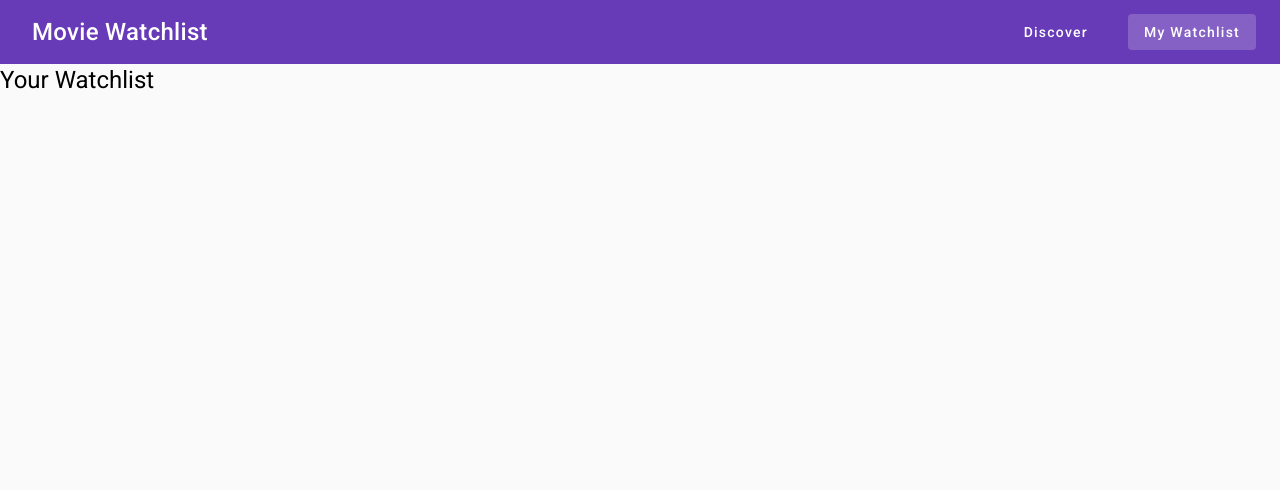
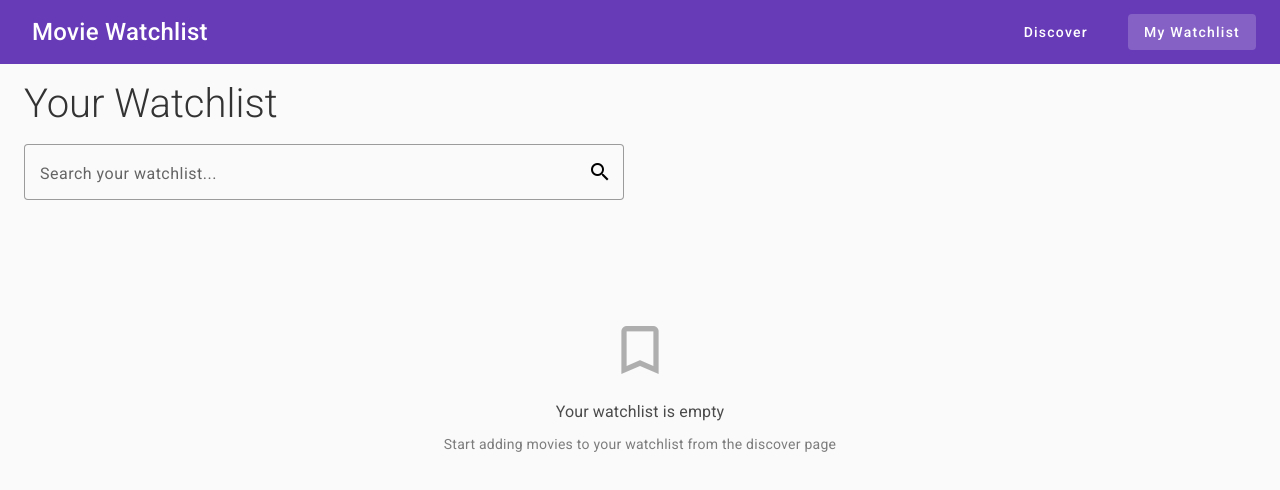
Before and after one commit to zeezooX/movie-watchlist, an Angular app: page /watchlist in a window 1280 px wide. Shown: the top 490 px of the page. Built offline with nearby package versions, Linux system fonts and the light colour scheme.

Commit message:
Integrate watchlist into the discover page

```diff
--- a/src/app/app.routes.ts
+++ b/src/app/app.routes.ts
@@ -1,6 +1,5 @@
 import { Routes } from '@angular/router';
 import { DiscoverComponent } from './pages/discover/discover.component';
-import { WatchlistComponent } from './pages/watchlist/watchlist.component';
 import { MovieReviewComponent } from './pages/movie-review/movie-review.component';
 
 export const routes: Routes = [
@@ -11,7 +10,7 @@ export const routes: Routes = [
   },
   {
     path: 'watchlist',
-    component: WatchlistComponent
+    component: DiscoverComponent
   },
   {
     path: 'movie/:id',
--- a/src/app/pages/discover/discover.component.html
+++ b/src/app/pages/discover/discover.component.html
@@ -1,10 +1,10 @@
 <div class="discover-container">
   <div class="discover-header">
-    <h1>Discover Movies</h1>
+    <h1>{{ getPageTitle() }}</h1>
 
     <div class="search-container">
       <mat-form-field appearance="outline" class="search-field">
-        <mat-label>Search movies...</mat-label>
+        <mat-label>{{ isWatchlistPage ? 'Search your watchlist...' : 'Search movies...' }}</mat-label>
         <input
           matInput
           [(ngModel)]="searchQuery"
@@ -25,13 +25,13 @@
     </div>
   </div>
 
-  <div *ngIf="isLoading || isSearching" class="loading-container">
+  <div *ngIf="isLoading || (isSearching && !isWatchlistPage)" class="loading-container">
     <mat-spinner diameter="50"></mat-spinner>
     <p>{{ isSearching ? "Searching..." : "Loading movies..." }}</p>
   </div>
 
   <div *ngIf="searchQuery && !isSearching" class="search-info">
-    <p>
+    <p *ngIf="!isWatchlistPage">
       {{
         searchResults.length > 0
           ? "Found " +
@@ -42,9 +42,20 @@
           : 'No results found for "' + searchQuery + '"'
       }}
     </p>
+    <p *ngIf="isWatchlistPage">
+      {{
+        getDisplayedMovies().length > 0
+          ? "Found " +
+            getDisplayedMovies().length +
+            ' movies in your watchlist for "' +
+            searchQuery +
+            '"'
+          : 'No movies in your watchlist match "' + searchQuery + '"'
+      }}
+    </p>
   </div>
 
-  <div *ngIf="!isLoading && !isSearching" class="movies-grid">
+  <div *ngIf="!isLoading && !(isSearching && !isWatchlistPage)" class="movies-grid">
     <app-movie-card
       *ngFor="let movie of getDisplayedMovies(); trackBy: trackByMovieId"
       [movie]="movie"
@@ -55,16 +66,16 @@
   </div>
 
   <div
-    *ngIf="!isLoading && !isSearching && getDisplayedMovies().length === 0"
+    *ngIf="!isLoading && !(isSearching && !isWatchlistPage) && getDisplayedMovies().length === 0"
     class="empty-state"
   >
-    <mat-icon class="empty-icon">movie</mat-icon>
-    <h3>{{ searchQuery ? "No movies found" : "No movies available" }}</h3>
+    <mat-icon class="empty-icon">{{ isWatchlistPage ? "bookmark_border" : "movie" }}</mat-icon>
+    <h3>{{ searchQuery ? "No movies found" : (isWatchlistPage ? "Your watchlist is empty" : "No movies available") }}</h3>
     <p>
       {{
         searchQuery
           ? "Try a different search term"
-          : "Check back later for new releases"
+          : (isWatchlistPage ? "Start adding movies to your watchlist from the discover page" : "Check back later for new releases")
       }}
     </p>
   </div>
--- a/src/app/pages/discover/discover.component.ts
+++ b/src/app/pages/discover/discover.component.ts
@@ -1,6 +1,6 @@
 import { Component, OnInit, OnDestroy } from '@angular/core';
 import { CommonModule } from '@angular/common';
-import { RouterModule } from '@angular/router';
+import { RouterModule, Router } from '@angular/router';
 import { FormsModule } from '@angular/forms';
 import { MatInputModule } from '@angular/material/input';
 import { MatFormFieldModule } from '@angular/material/form-field';
@@ -35,17 +35,20 @@ import { MovieCardComponent } from '../../components/movie-card/movie-card.compo
 export class DiscoverComponent implements OnInit, OnDestroy {
   movies: Movie[] = [];
   searchResults: Movie[] = [];
+  watchlistMovies: Movie[] = [];
   isLoading = false;
   error: string | null = null;
   searchQuery = '';
   isSearching = false;
+  isWatchlistPage = false;
 
   private readonly destroy$ = new Subject<void>();
   private readonly searchSubject = new Subject<string>();
 
   constructor(
     private readonly movieService: MovieService,
-    private readonly snackBar: MatSnackBar
+    private readonly snackBar: MatSnackBar,
+    private readonly router: Router
   ) {
     this.searchSubject
       .pipe(debounceTime(500), distinctUntilChanged(), takeUntil(this.destroy$))
@@ -55,7 +58,15 @@ export class DiscoverComponent implements OnInit, OnDestroy {
   }
 
   ngOnInit(): void {
-    this.loadLatestMovies();
+    // Check if we're on the watchlist page
+    this.isWatchlistPage = this.router.url === '/watchlist';
+
+    if (this.isWatchlistPage) {
+      this.loadWatchlistMovies();
+    } else {
+      this.loadLatestMovies();
+    }
+
     this.subscribeToState();
   }
 
@@ -76,6 +87,14 @@ export class DiscoverComponent implements OnInit, OnDestroy {
         });
       },
     });
+  }
+
+  loadWatchlistMovies(): void {
+    this.movieService.watchlist$
+      .pipe(takeUntil(this.destroy$))
+      .subscribe((watchlist) => {
+        this.watchlistMovies = watchlist || [];
+      });
   }
 
   private subscribeToState(): void {
@@ -107,6 +126,13 @@ export class DiscoverComponent implements OnInit, OnDestroy {
       return;
     }
 
+    // On watchlist page, we don't need to call API - just filter locally
+    if (this.isWatchlistPage) {
+      this.isSearching = false;
+      return; // getDisplayedMovies() will handle the filtering
+    }
+
+    // On discover page, search via API
     this.isSearching = true;
     this.movieService.searchMovies(query).subscribe({
       next: (results) => {
@@ -145,7 +171,21 @@ export class DiscoverComponent implements OnInit, OnDestroy {
   }
 
   getDisplayedMovies(): Movie[] {
-    return this.searchQuery.trim() ? this.searchResults : this.movies;
+    if (this.isWatchlistPage) {
+      // On watchlist page, show watchlist movies filtered by search
+      return this.searchQuery.trim()
+        ? this.watchlistMovies.filter(movie =>
+            movie.title.toLowerCase().includes(this.searchQuery.toLowerCase())
+          )
+        : this.watchlistMovies;
+    } else {
+      // On discover page, show search results or latest movies
+      return this.searchQuery.trim() ? this.searchResults : this.movies;
+    }
+  }
+
+  getPageTitle(): string {
+    return this.isWatchlistPage ? 'Your Watchlist' : 'Discover Movies';
   }
 
   trackByMovieId(index: number, movie: Movie): number {
--- a/src/app/pages/watchlist/watchlist.component.html
+++ /dev/null
@@ -1,3 +0,0 @@
-<div class="watchlist-container">
-  <h1>Your Watchlist</h1>
-</div>
```
Also changed, not shown: src/app/pages/watchlist/watchlist.component.ts (deleted, +0 -12 lines), src/app/pages/watchlist/watchlist.component.css (deleted).
